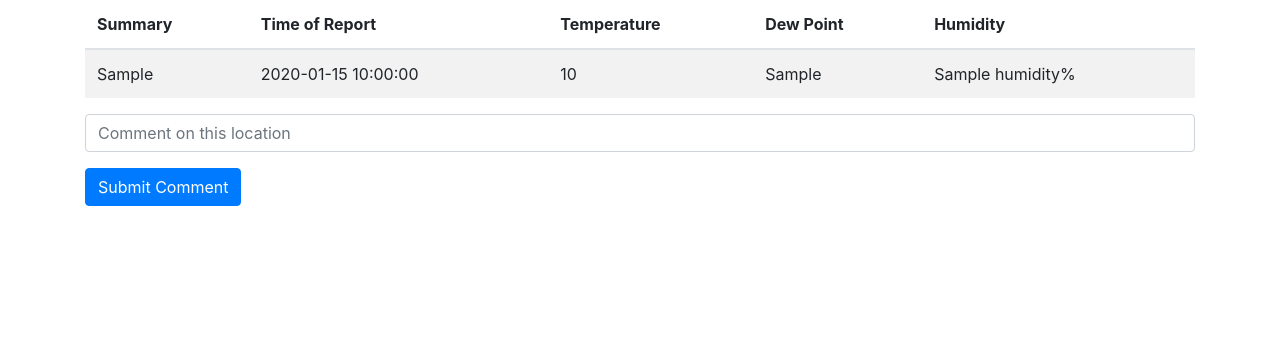
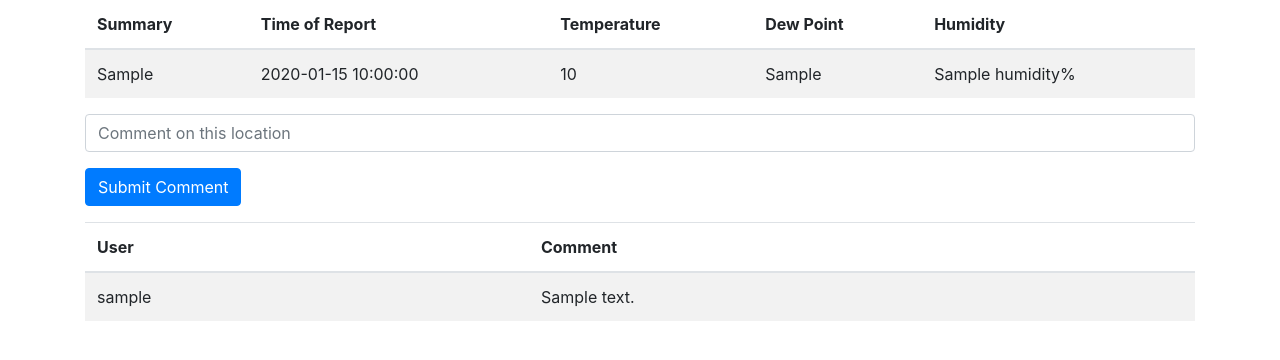
Before and after one commit to jaisharma66/project1, a Flask app: template templates/search_info.html in a window 1280 px wide. Shown: the part 228-588 px from the top of the page. Run offline with Flask 2, Linux system fonts and the light colour scheme; the template is opened without the code that fills it: most values are stand-ins (such as "Sample title", 1, 10 or a date in 2020); parts of the project's set-up code (start-up, migrations or seed data) failed here and were passed over; some libraries are stand-ins or nearby versions.

Commit message:
comment/api access

```diff
--- a/application.py
+++ b/application.py
@@ -66,7 +66,8 @@ def login():
     pass_login = request.form.get("pass_login")
     query = "SELECT username,password FROM users WHERE username = '%s' AND password = '%s'" % (user_login, pass_login)
     if db.execute(query).rowcount == 1:
-        session[user_login] = user_login;
+        # session[user_login] = user_login; prev
+        session['user_login'] = user_login;
         session['logged_in'] = True
         return render_template("search.html")
     else:
@@ -86,7 +87,7 @@ def search():
     #     print (row[0], "this is a string")
     return render_template("search.html", result=result)
 
-@app.route("/search/<string:zipcode>", methods)
+@app.route("/search/<string:zipcode>")
 @login_required
 def search_info(zipcode):
     retrieved_info = db.execute("SELECT * FROM zip WHERE zipcode = :zipcode", {"zipcode": str(zipcode)}).fetchone()
@@ -94,12 +95,16 @@ def search_info(zipcode):
         # Check Rendered Template
         return render_template("failure.html")
     api_param = db.execute("SELECT lat,long FROM zip WHERE zipcode = :zipcode", {"zipcode": str(zipcode)}).fetchone()
+    comment_result = db.execute("SELECT * FROM comments")
     api_key = "4dae0251077ca4b15897145e85bb08d0"
     requested = requests.get('https://api.darksky.net/forecast/' + api_key + '/' + str(api_param.lat) + ',' + str(api_param.long) + '?exclude=currently,minutely,hourly,alerts,flags')
     # print(requested.json(), "requested string")
     if requested.status_code != 200:
         raise Exception("Unsuccessful Access")
     data = requested.json()
+    #WHAT OUTPUT
+    print(db.execute("SELECT username FROM comments WHERE username = 'jai'").fetchall())
+    #
     #current weather, time of report, textual summary, dew point, humidity as a percentage
     print(type(data), "This is a string")
     # Correct
@@ -108,17 +113,48 @@ def search_info(zipcode):
     temperature = data["daily"]["data"][0]["temperatureHigh"]
     dew_point = data["daily"]["data"][0]["dewPoint"]
     humidity = data["daily"]["data"][0]["humidity"] * 100
+    #test
+
     #
     # print(current_weather, "string 15")
     # text_summary = data['summary']
     # print(current_weather, text_summary)
     return render_template("search_info.html", retrieved_info=retrieved_info, current_weather=current_weather, time=time, temperature=temperature, \
-        dew_point=dew_point, humidity=humidity)
+        dew_point=dew_point, humidity=humidity, comment_result=comment_result)
 
-# @app.route("/api/search/<int:zipcode>")
-# def search_info_api(zipcode):
-#     # https://api.darksky.net/forecast/4dae0251077ca4b15897145e85bb08d0/37.8267,-122.4233
-#     # ADD ERROR HANDLING application.py flaskari5
+@app.route("/comment/<string:city>/<string:zipcode>", methods=["POST"])
+@login_required
+def comment(city, zipcode):
+    added = request.form.get("comment_section")
+    # print(session['user_login'])
+    user = session['user_login']
+    # db.execute("INSERT INTO users (name, username, password) VALUES (:name, :username, :password)",
+    #     {"name": name, "username": username, "password": password})
+    check = db.execute("SELECT username,city FROM comments WHERE username='" + user + "' AND city='" + city + "'").fetchall()
+    if check == None:
+        db.execute("INSERT INTO comments (username, comment, place) VALUES (:username, :comment, :place)",
+            {"username": session['user_login'], "comment": added, "place": city})
+        search_info(zipcode)
+    else:
+        #add a URL template
+        raise Exception("Already Commented")
+
+@app.route("/api/<string:zipcode>")
+def api_zipcode(zipcode):
+    zipcode_new = db.execute("SELECT zipcode FROM zip WHERE zipcode = '" + zipcode + "'")
+    if zipcode_new is None:
+        return jsonify({"error": "Zip does not exist"}), 422
+    zipcode_total = db.execute("SELECT * FROM zip WHERE zipcode = '" + zipcode + "'")
+    return jsonify({
+        "place_name": str(zipcode_total.city),
+        "state": str(zipcode_total.state),
+        "latitude": str(zipcode_total.lat),
+        "longitude": str(zipcode_total.long),
+        "zip": str(zipcode_total.zipcode),
+        "population": str(zipcode_total.population)
+        # ADD THE OTHER ITEM HERE
+    })
+
 
 
 if __name__ == "__main__":
--- /dev/null
+++ b/templates/api_access_key.html
@@ -0,0 +1,5 @@
+{% extends "layout.html" %}
+
+{% block body %}
+
+{% endblock %}
--- a/templates/search_info.html
+++ b/templates/search_info.html
@@ -41,7 +41,7 @@
             </tr>
         </tbody>
     </table>
-    <form action="{{ url_for('search_info') }}" method="post">
+    <form action="{{ url_for('comment', city=retrieved_info.city, zipcode=retrieved_info.zipcode) }}" method="post">
         <div class="form-group">
             <input class="form-control" name="comment_section" placeholder="Comment on this location">
         </div>
@@ -49,4 +49,16 @@
             <button class="btn btn-primary">Submit Comment</button>
         </div>
     </form>
+    <table class = "table table-striped">
+        <thead>
+            <th scope="col">User</th>
+            <th scope="col">Comment</th>
+        </thead>
+        <tbody>
+            <tr>
+                <td>{{ comment_result.username }}</td>
+                <td>{{ comment_result.comment }}</td>
+            </tr>
+        </tbody>
+    </table>
 {% endblock %}
```
Also changed, not shown: 2 other files.
